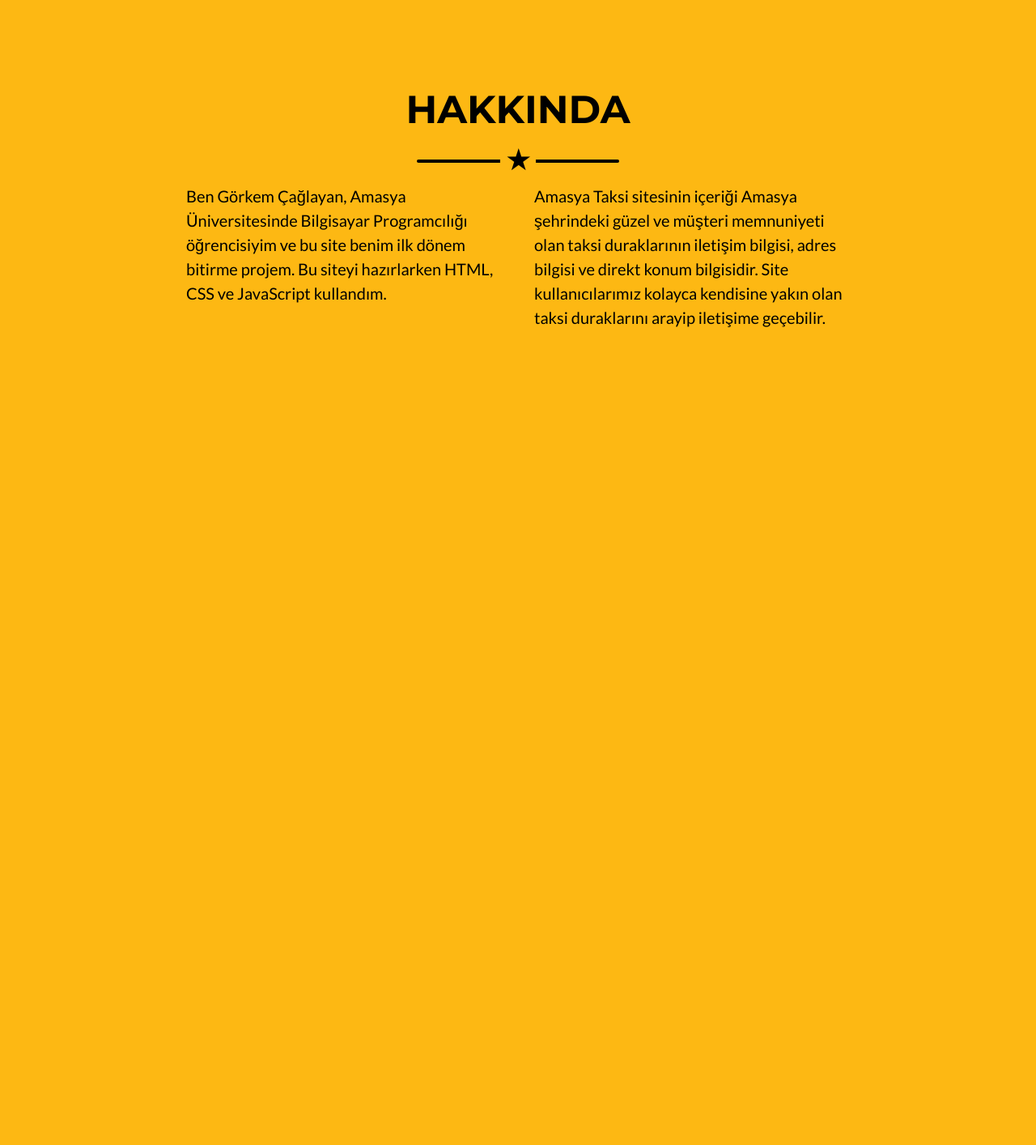
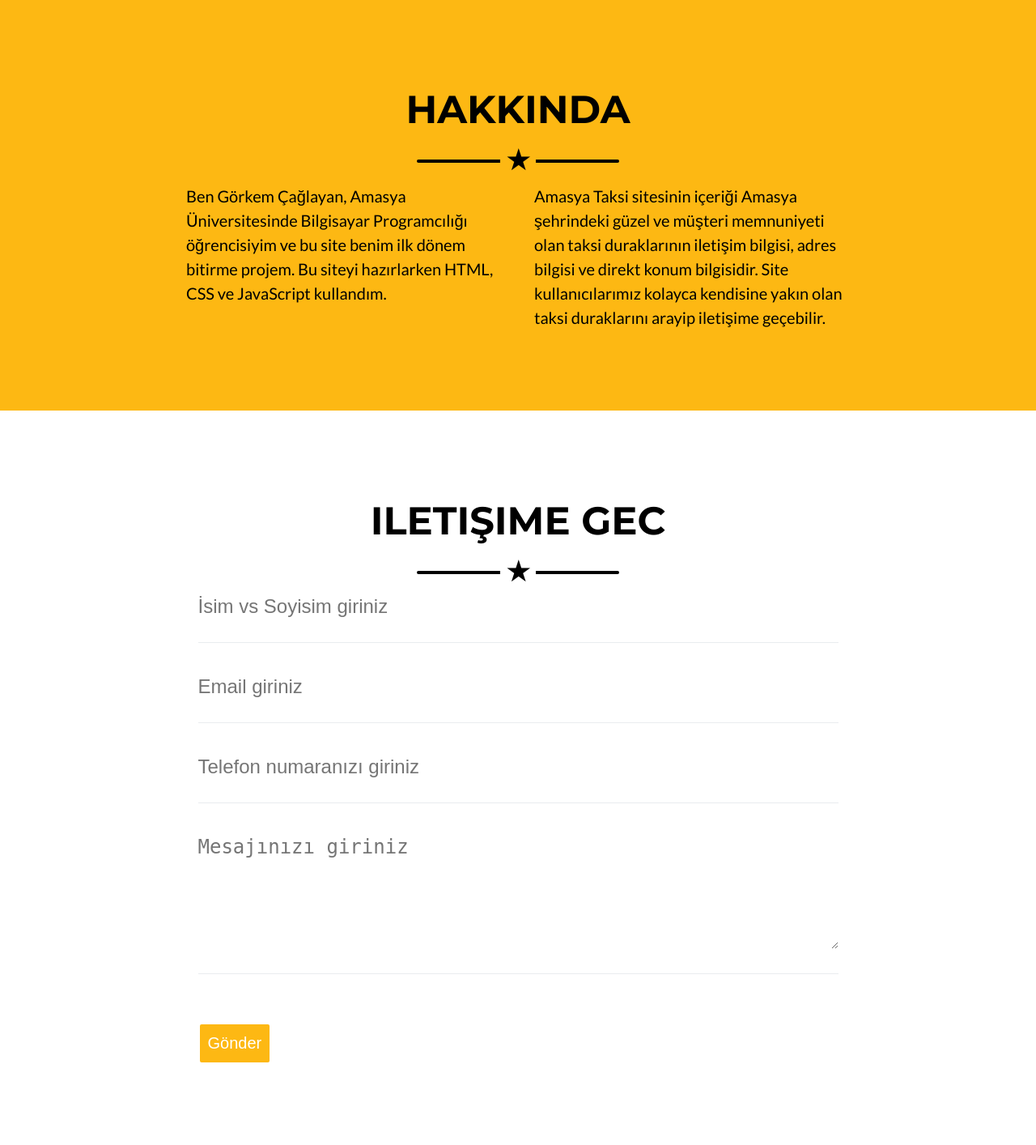
Before and after one commit to CaglayanGorkem/my-taxi-projcet, a PHP site: page / in a window 1280 px wide. Shown: the part 1767-3181 px from the top of the page at 81% size. Before the commit the page ends 2171 px from the top, so only its background shows below. Run offline with PHP 8.4, Linux system fonts and the light colour scheme.

Commit message:
sitenin iletisim alani tasarimi ve gonder butonu yapildi

```diff
--- a/index.html
+++ b/index.html
@@ -31,8 +31,8 @@
                         </a>
                     </li>
                     <li class="nav-item text-uppercase">
-                        <a href="#" class="nav-link">
-                            üye ol
+                        <a href="#ilegec" class="nav-link">
+                            iletişime geç
                         </a>
                     </li>
                 </ul>
@@ -183,5 +183,40 @@
 
     </section>
 
+    <section id="contact">
+
+        <div class="container">
+            <h2 id="ilegec" class="text-uppercase">
+                iletişime gec
+            </h2>
+            <hr class="section-icon">
+            <form action="" id="contact-form">
+
+                <div class="form-group">
+                    <input type="text" id="name" placeholder="İsim vs Soyisim giriniz">
+                </div>
+
+                <div class="form-group">
+                    <input type="text" id="gmail" placeholder="Email giriniz">
+                </div>
+
+                <div class="form-group">
+                    <input type="text" id="number" placeholder="Telefon numaranızı giriniz">
+                </div>
+
+                <div class="form-group">
+                   <textarea name="" id="message" rows="5" placeholder="Mesajınızı giriniz"></textarea>
+                </div>
+
+                <button class="btn">
+                    Gönder
+                </button>
+
+            </form>
+
+        </div>
+
+    </section>
+
 </body>
 </html>
--- a/style.css
+++ b/style.css
@@ -199,6 +199,8 @@ header h1{
     font-size: 1.6rem;
 }
 
+    /*about*/
+
 #about{
     background-color: #FDB813;
     color: #000;
@@ -229,3 +231,59 @@ header h1{
 #about-text .text {
     font-size: 2rem;
 }
+
+/*contact*/
+
+#contact h2{
+    font-size: 4.8rem;
+    color: #000;
+}
+
+#contact-form{
+    width: 70%;
+    margin: 0 auto;
+    text-align: left;
+}
+
+.form-group {
+    border-bottom: 1px solid #e9ecef;
+    padding-bottom: 3rem;
+    margin-bottom: 4rem;
+}
+
+.form-group input, .form-group textarea{
+    border: none;
+    width: 100%;
+    display: block;
+    font-size: 2.4rem;
+}
+
+.form-group input:focus{
+    outline: 0;
+}
+
+.form-group textarea:focus{
+    outline: 0;
+}
+
+/*button*/
+
+.btn{
+    margin-top: 2rem;
+    font-size: 2rem;
+    font-weight: 400;
+    display: inline-block;
+    background-color: #FDB813;
+    border-color: #FDB813;
+    padding: 1.2rem 1rem;
+    color: #fff;
+    border-radius: .4rem;
+    cursor: pointer;
+    border: 2px solid #fff;
+}
+
+.btn:hover{
+    background-color: #dfa110;
+    border-color: #dfa110;
+    transition: .5s;
+}
```
